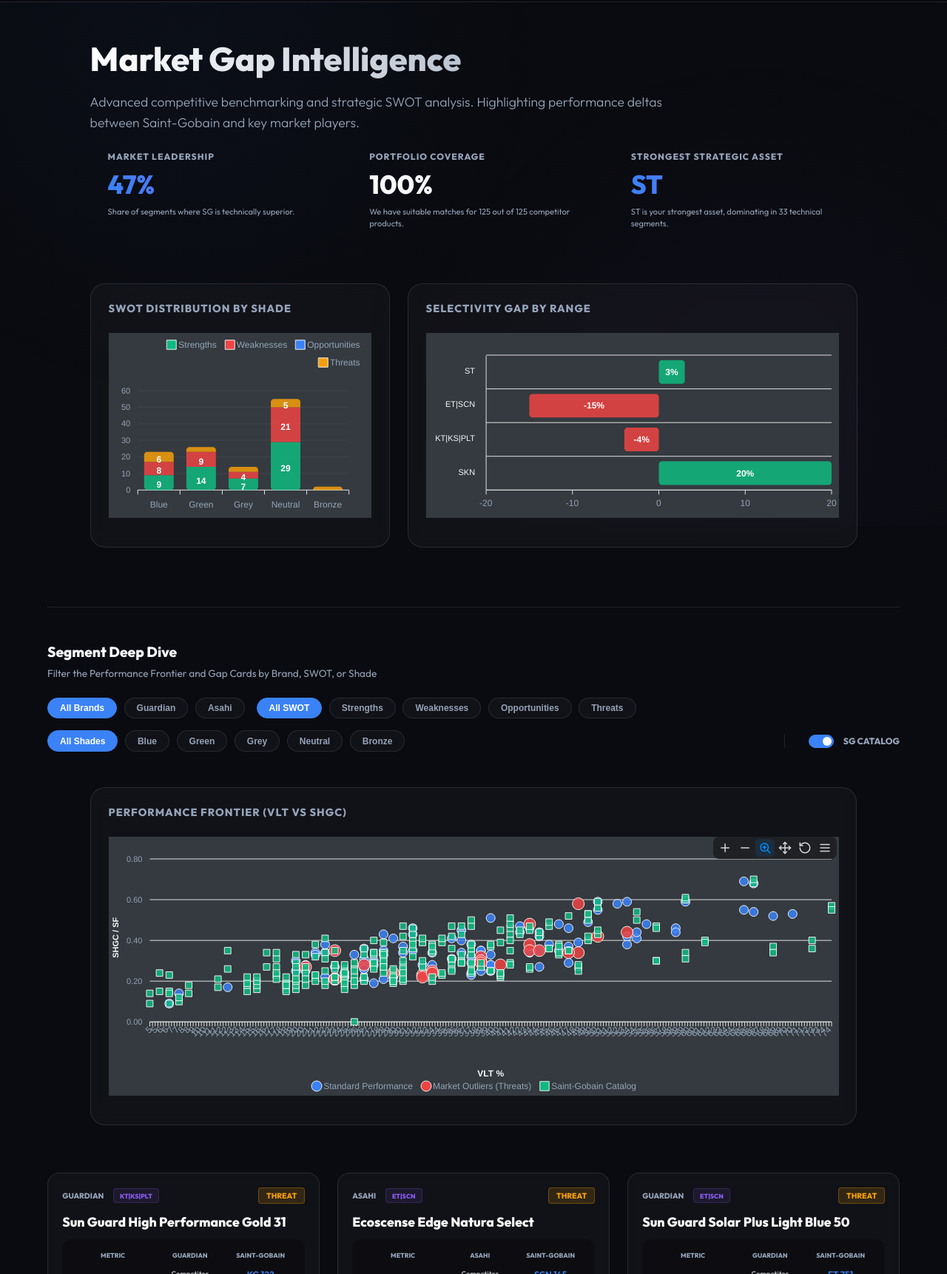
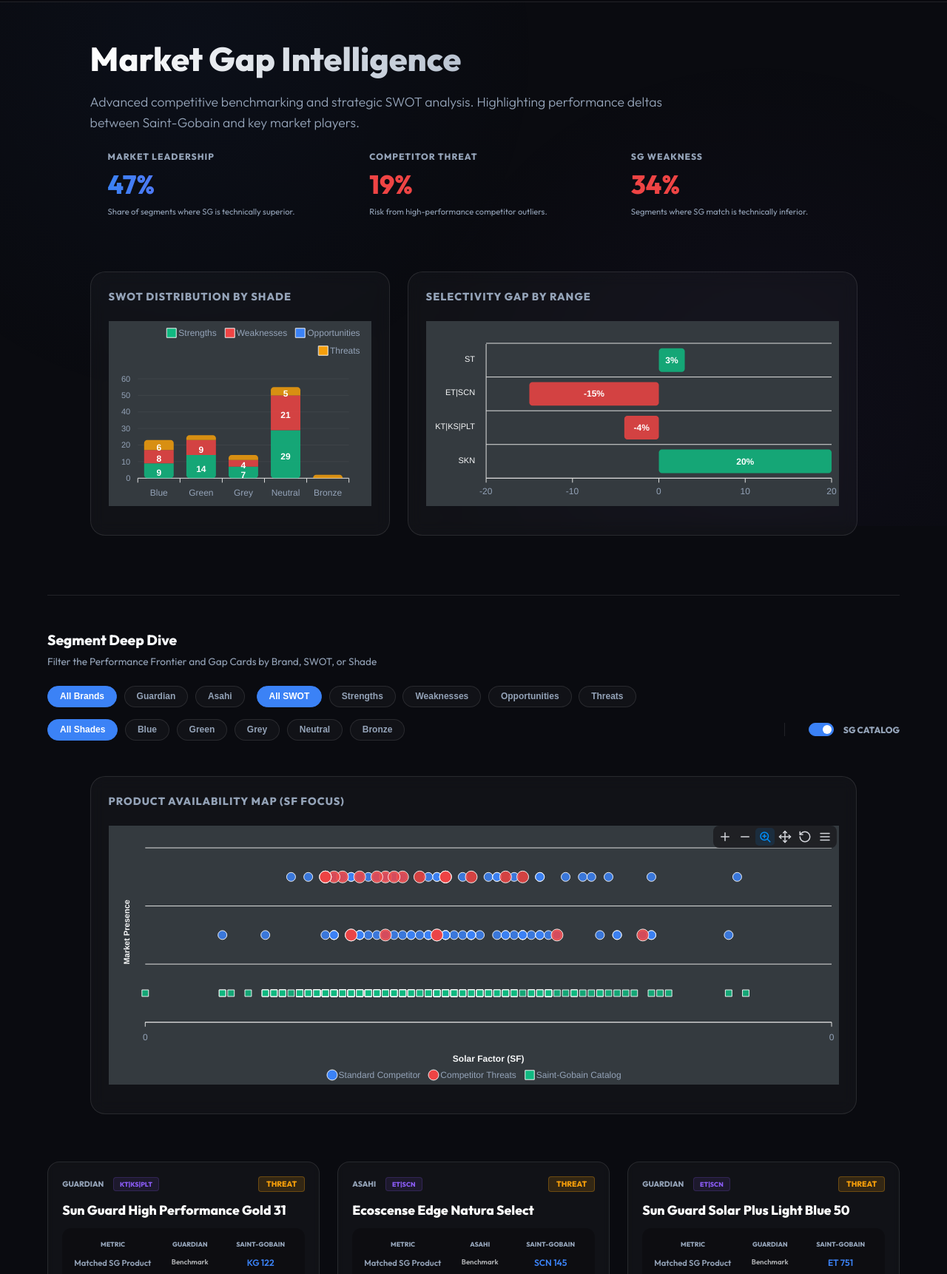
Before and after one commit to saintgobaindesignteam-dev/gap, a website: page index.html in a window 1280 px wide. Shown: the part 89-1811 px from the top of the page at 74% size. Drawn offline with nearby package versions, Linux system fonts and the light colour scheme.

Commit message:
Add files via upload

```diff
--- a/app.js
+++ b/app.js
@@ -6,10 +6,8 @@
 
     // KPI elements
     const leadershipEl = document.getElementById('leadership-index');
-    const coverageEl = document.getElementById('portfolio-coverage');
-    const coverageDescEl = document.getElementById('coverage-desc');
-    const strongestAssetEl = document.getElementById('strongest-asset');
-    const assetDescEl = document.getElementById('asset-desc');
+    const threatEl = document.getElementById('threat-index');
+    const weaknessEl = document.getElementById('weakness-index');
 
     let allItems = [];
     let sgCatalog = [];
@@ -72,38 +70,13 @@
 
     function updateKPIs(filteredItems) {
         const total = filteredItems.length || 1;
-        const strengths = filteredItems.filter(i => i.SWOT === 'Strength');
-        const opportunities = filteredItems.filter(i => i.SWOT === 'Opportunity').length;
+        const strengths = filteredItems.filter(i => i.SWOT === 'Strength').length;
+        const threats = filteredItems.filter(i => i.SWOT === 'Threat').length;
+        const weaknesses = filteredItems.filter(i => i.SWOT === 'Weakness').length;
 
-        // 1. Market Leadership
-        leadershipEl.innerText = Math.round((strengths.length / total) * 100) + '%';
-
-        // 2. Portfolio Coverage
-        const matchedItems = filteredItems.filter(i => i.BestMatch !== null).length;
-        const coverage = Math.round((matchedItems / total) * 100);
-        coverageEl.innerText = coverage + '%';
-        coverageDescEl.innerText = `We have suitable matches for ${matchedItems} out of ${total} competitor products.`;
-
-        // 3. Strongest Asset
-        const rangeWins = {};
-        strengths.forEach(s => {
-            const range = s.Range || 'Generic';
-            rangeWins[range] = (rangeWins[range] || 0) + 1;
-        });
-
-        let bestRange = 'N/A';
-        let maxWins = 0;
-        for (const r in rangeWins) {
-            if (rangeWins[r] > maxWins) {
-                maxWins = rangeWins[r];
-                bestRange = r;
-            }
-        }
-
-        strongestAssetEl.innerText = bestRange;
-        assetDescEl.innerText = bestRange !== 'N/A'
-            ? `${bestRange} is your strongest asset, dominating in ${maxWins} technical segments.`
-            : "No dominant technical lead identified in this segment.";
+        leadershipEl.innerText = Math.round((strengths / total) * 100) + '%';
+        threatEl.innerText = Math.round((threats / total) * 100) + '%';
+        weaknessEl.innerText = Math.round((weaknesses / total) * 100) + '%';
     }
 
     function updateSummary(filteredItems) {
@@ -188,31 +161,56 @@
             chartInstances.rangeGap.updateSeries([{ data: avgGaps }]);
         }
 
-        const standardData = items.filter(i => i.SWOT !== 'Threat').map(i => ({ x: i.Target.VLT, y: i.Target.SHGC }));
-        const outlierData = items.filter(i => i.SWOT === 'Threat').map(i => ({ x: i.Target.VLT, y: i.Target.SHGC }));
+        // --- NEW PRODUCT AVAILABILITY CHART (Focused on SF) ---
+        const getBrandVal = (b) => b === 'Guardian' ? 3 : (b === 'Asahi' ? 2 : 1);
+
+        const standardSF = items.filter(i => i.SWOT !== 'Threat').map(i => ({ x: i.Target.SHGC, y: getBrandVal(i.Brand) }));
+        const threatSF = items.filter(i => i.SWOT === 'Threat').map(i => ({ x: i.Target.SHGC, y: getBrandVal(i.Brand) }));
+
         const filteredSg = allSgItems.filter(i => filters.shade === 'all' || i.Shade === filters.shade);
-        const sgData = sgToggle.checked ? filteredSg.map(i => ({ x: i.VLT, y: i.SHGC })) : [];
+        const sgSF = sgToggle.checked ? filteredSg.map(i => ({ x: i.SHGC, y: 1 })) : [];
 
-        const frontierSeries = [
-            { name: 'Standard Performance', data: standardData },
-            { name: 'Market Outliers (Threats)', data: outlierData },
-            { name: 'Saint-Gobain Catalog', data: sgData }
+        const sfAvailabilitySeries = [
+            { name: 'Standard Competitor', data: standardSF },
+            { name: 'Competitor Threats', data: threatSF },
+            { name: 'Saint-Gobain Catalog', data: sgSF }
         ];
 
         if (!chartInstances.frontier) {
             chartInstances.frontier = new ApexCharts(document.querySelector("#frontierChart"), {
                 chart: { type: 'scatter', height: 350, zoom: { enabled: true, type: 'xy' } },
                 colors: ['#3b82f6', '#ef4444', '#10b981'],
-                xaxis: { title: { text: 'VLT %' }, labels: { style: { colors: '#94a3b8' } } },
-                yaxis: { title: { text: 'SHGC / SF' }, labels: { style: { colors: '#94a3b8' } } },
+                xaxis: {
+                    title: { text: 'Solar Factor (SF)' },
+                    labels: { style: { colors: '#94a3b8' } },
+                    min: 0, max: 0.8
+                },
+                yaxis: {
+                    title: { text: 'Market Presence' },
+                    labels: {
+                        style: { colors: '#94a3b8' },
+                        formatter: val => val === 3 ? 'Guardian' : (val === 2 ? 'Asahi' : (val === 1 ? 'Saint-Gobain' : ''))
+                    },
+                    min: 0.5, max: 3.5, tickAmount: 3
+                },
                 markers: { size: [6, 8, 5], shape: ["circle", "circle", "square"] },
                 theme: { mode: 'dark' },
                 legend: { labels: { colors: '#94a3b8' } },
-                series: frontierSeries
+                tooltip: {
+                    custom: function({series, seriesIndex, dataPointIndex}) {
+                        let item;
+                        if (seriesIndex === 0) item = items.filter(i => i.SWOT !== 'Threat')[dataPointIndex].Target;
+                        else if (seriesIndex === 1) item = items.filter(i => i.SWOT === 'Threat')[dataPointIndex].Target;
+                        else item = filteredSg[dataPointIndex];
+                        if (!item) return '';
+                        return `<div class="chart-tooltip"><b>${item.ProductName || item.Product}</b><br>Solar Factor: ${item.SHGC}<br>VLT: ${item.VLT}%</div>`;
+                    }
+                },
+                series: sfAvailabilitySeries
             });
             chartInstances.frontier.render();
         } else {
-            chartInstances.frontier.updateSeries(frontierSeries);
+            chartInstances.frontier.updateSeries(sfAvailabilitySeries);
         }
     }
 
@@ -227,9 +225,6 @@
             const recommendation = getRecommendation(item);
             const tSel = (item.Target.VLT/100) / (item.Target.SHGC || 1);
             const pSel = item.BestMatch ? (item.BestMatch.VLT/100) / (item.BestMatch.SHGC || 1) : 0;
-            const getFillLabel = (u) => (u < 2.0) ? "Argon Fill" : "Air Fill";
-            const compFill = getFillLabel(item.Target.UValue);
-            const sgFill = item.BestMatch ? getFillLabel(item.BestMatch.UValue) : "-";
             const isUWin = item.BestMatch && (item.BestMatch.UValue < item.Target.UValue);
 
             return `
@@ -248,13 +243,9 @@
                     <div class="grid-header comp-color">${item.Brand}</div>
                     <div class="grid-header sg-color">Saint-Gobain</div>
 
-                    <div class="grid-label">Matched Product</div>
-                    <div class="grid-val" style="font-size: 0.6rem; opacity: 0.7">Competitor Target</div>
+                    <div class="grid-label">Matched SG Product</div>
+                    <div class="grid-val" style="font-size: 0.6rem; opacity: 0.7">Benchmark</div>
                     <div class="grid-val highlight-val" style="font-size: 0.75rem">${item.BestMatch ? item.BestMatch.ProductName : 'NO MATCH'}</div>
-
-                    <div class="grid-label">Filling</div>
-                    <div class="grid-val" style="font-size: 0.65rem">${compFill}</div>
-                    <div class="grid-val" style="font-size: 0.65rem; color: var(--accent-blue)">${sgFill}</div>
 
                     <div class="grid-label">VLT</div>
                     <div class="grid-val-group">
--- a/index.html
+++ b/index.html
@@ -33,14 +33,14 @@
                 <p class="kpi-desc">Share of segments where SG is technically superior.</p>
             </div>
             <div class="kpi-card glass-card">
-                <span class="kpi-label">Portfolio Coverage</span>
-                <span class="kpi-value" id="portfolio-coverage">0%</span>
-                <p class="kpi-desc" id="coverage-desc">Percentage of competitor catalog with an SG alternative.</p>
+                <span class="kpi-label">Competitor Threat</span>
+                <span class="kpi-value warning" id="threat-index">0%</span>
+                <p class="kpi-desc">Risk from high-performance competitor outliers.</p>
             </div>
             <div class="kpi-card glass-card">
-                <span class="kpi-label">Strongest Strategic Asset</span>
-                <span class="kpi-value highlight" id="strongest-asset">N/A</span>
-                <p class="kpi-desc" id="asset-desc">Identifying our most dominant range in this segment.</p>
+                <span class="kpi-label">SG Weakness</span>
+                <span class="kpi-value weakness-color" id="weakness-index">0%</span>
+                <p class="kpi-desc">Segments where SG match is technically inferior.</p>
             </div>
         </section>
 
@@ -95,7 +95,7 @@
 
         <section class="overview-charts frontier-section">
             <div class="chart-card glass-card full-width">
-                <h3>Performance Frontier (VLT vs SHGC)</h3>
+                <h3>Product Availability Map (SF Focus)</h3>
                 <div id="frontierChart"></div>
             </div>
         </section>
```
